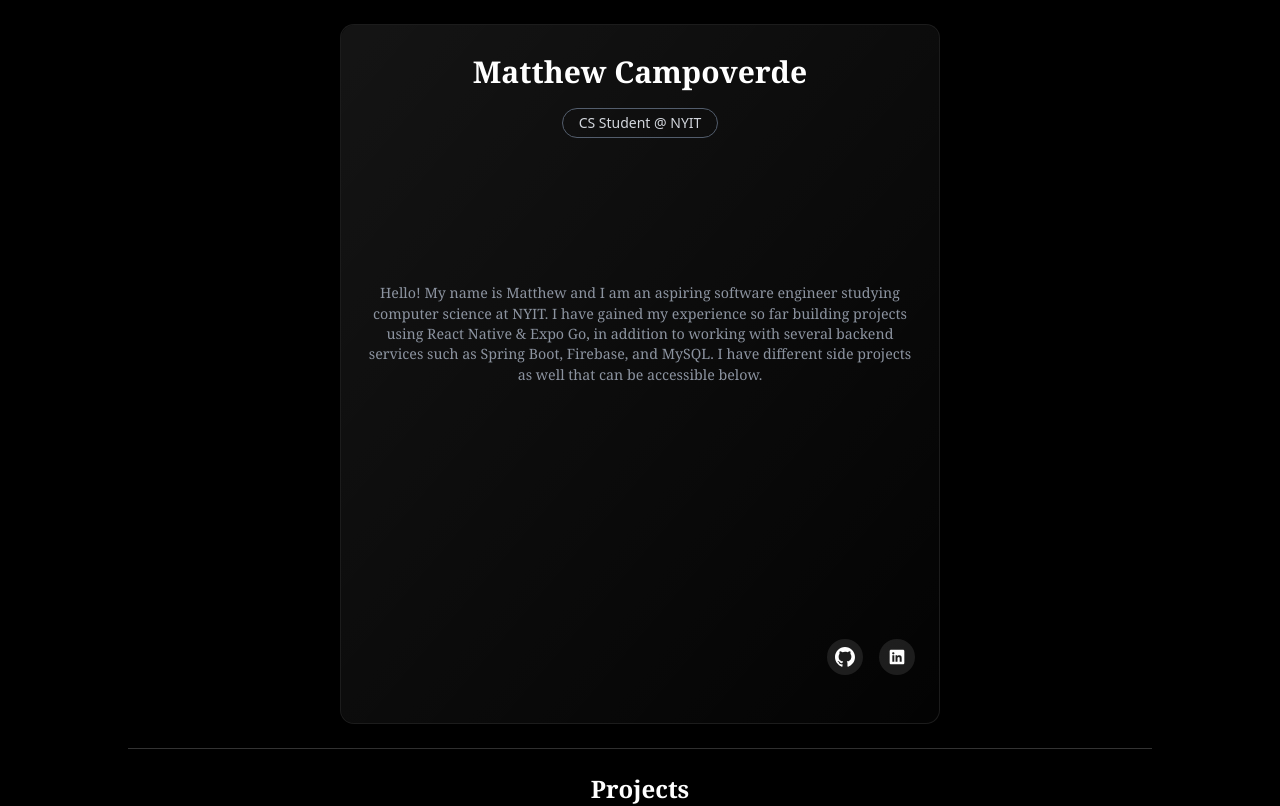
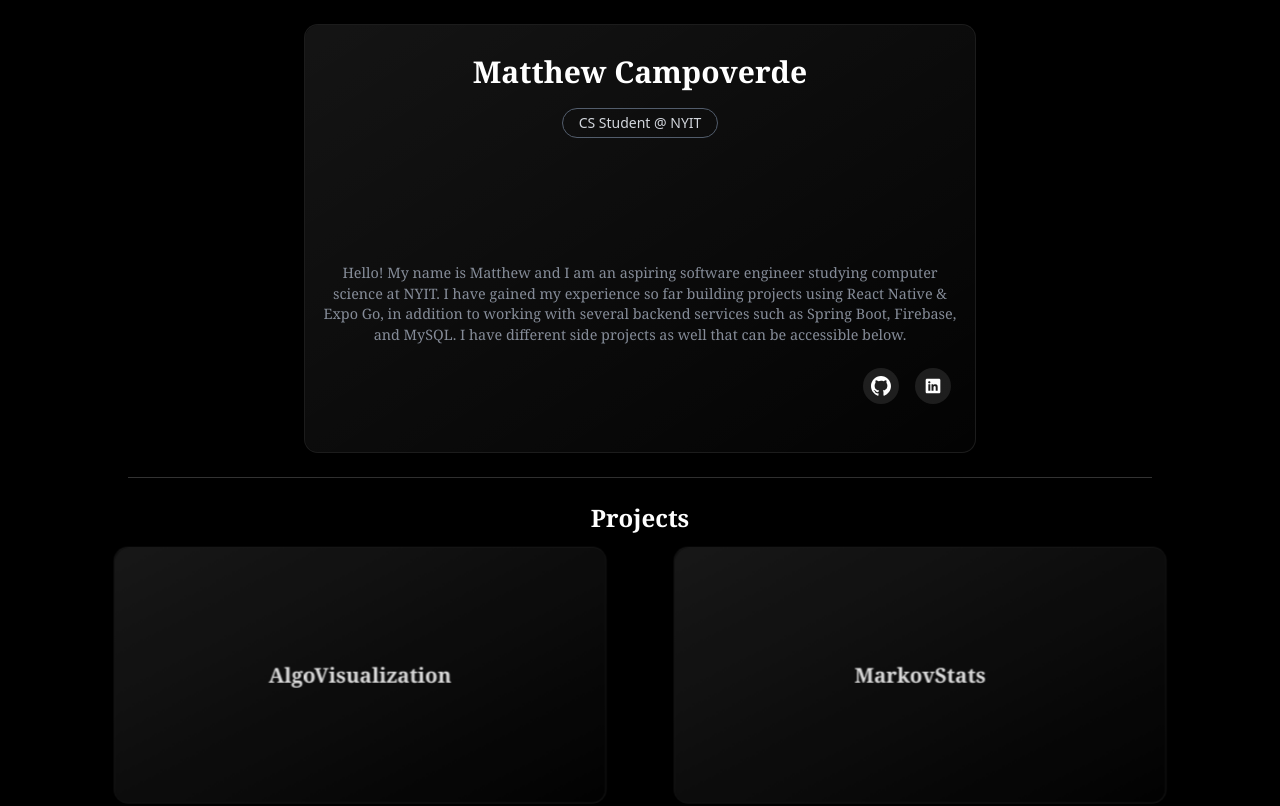
Before and after one commit to mcampo0215/MyWebsite, a Next.js app: page / in a window 1280 px wide. Shown: the top 806 px of the page. Built offline with nearby package versions, Linux system fonts and the light colour scheme.

Commit message:
Fix size for devices

```diff
--- a/src/app/page.tsx
+++ b/src/app/page.tsx
@@ -5,7 +5,7 @@ export default function Page() {
   return (
     /* Name description card */
     <div className="relative flex flex-col items-center min-h-screen bg-black p-6 overflow-hidden">
-      <Card className="relative z-10 w-[600px] h-[700px] flex flex-col bg-white/1 backdrop-blur-2xl border border-white/10 rounded-xl shadow-2xl text-white
+      <Card className="w-full max-w-md sm:max-w-lg md:max-w-xl lg:max-w-2xl flex flex-col bg-white/1 backdrop-blur-2xl border border-white/10 rounded-xl shadow-2xl text-white
       before:absolute before:inset-0 before:rounded-xl
       before:bg-gradient-to-br before:from-white/10 before:to-transparent before:opacity-70">
         <CardHeader>
@@ -19,7 +19,7 @@ export default function Page() {
             </div>
           </CardDescription>
 
-          <CardDescription className = "mt-35 text-center text-gray-400 text-sm animate-pulse-slow font-serif">
+          <CardDescription className = "mt-30 text-center text-gray-400 text-sm animate-pulse-slow font-serif">
             Hello! My name is Matthew and I am an aspiring software engineer studying computer science at NYIT. I have gained my experience so far building projects using React Native & Expo Go, in addition to working with several backend services such as Spring Boot, Firebase, and MySQL. I have different side projects as well that can be accessible below.
           </CardDescription>
         </CardHeader>
@@ -73,7 +73,7 @@ export default function Page() {
             href = "https://github.com/mcampo0215/AlgoVisualization"
             target = "_blank"
             rel = "noopener noreferrer">
-            <div className = "relative group w-[480px] h-[250px] cursor-pointer">
+            <div className = "relative group w-full sm:w-[360px] md:w-[400px] lg:w-[480px] h-[250px] cursor-pointer">
         <Card className = " animate-pulse-slow flex items-center justify-center text-center w-[480px] h-[250px] bg-white/1 backdrop-blur-2xl border border-white/10 rounded-xl shadow-2xl text-white before:absolute before:inset-0 before:rounded-xl before:bg-gradient-to-br before:from-white/10 before:to-transparent before:opacity-100">
         <CardTitle className = "text-[20px] font-serif">
             AlgoVisualization
@@ -84,7 +84,7 @@ export default function Page() {
         </div>
             </div>
             </a>
-        <div className = "relative group w-[480px] h-[250px] cursor-pointer">
+        <div className = "relative group w-full sm:w-[360px] md:w-[400px] lg:w-[480px] h-[250px] cursor-pointer">
         <Card className = " animate-pulse-slow flex items-center justify-center text-center w-[480px] h-[250px] bg-white/1 backdrop-blur-2xl border border-white/10 rounded-xl shadow-2xl text-white before:absolute before:inset-0 before:rounded-xl before:bg-gradient-to-br before:from-white/10 before:to-transparent before:opacity-100">
         <CardTitle className = "text-[20px] font-serif">
             MarkovStats
```
